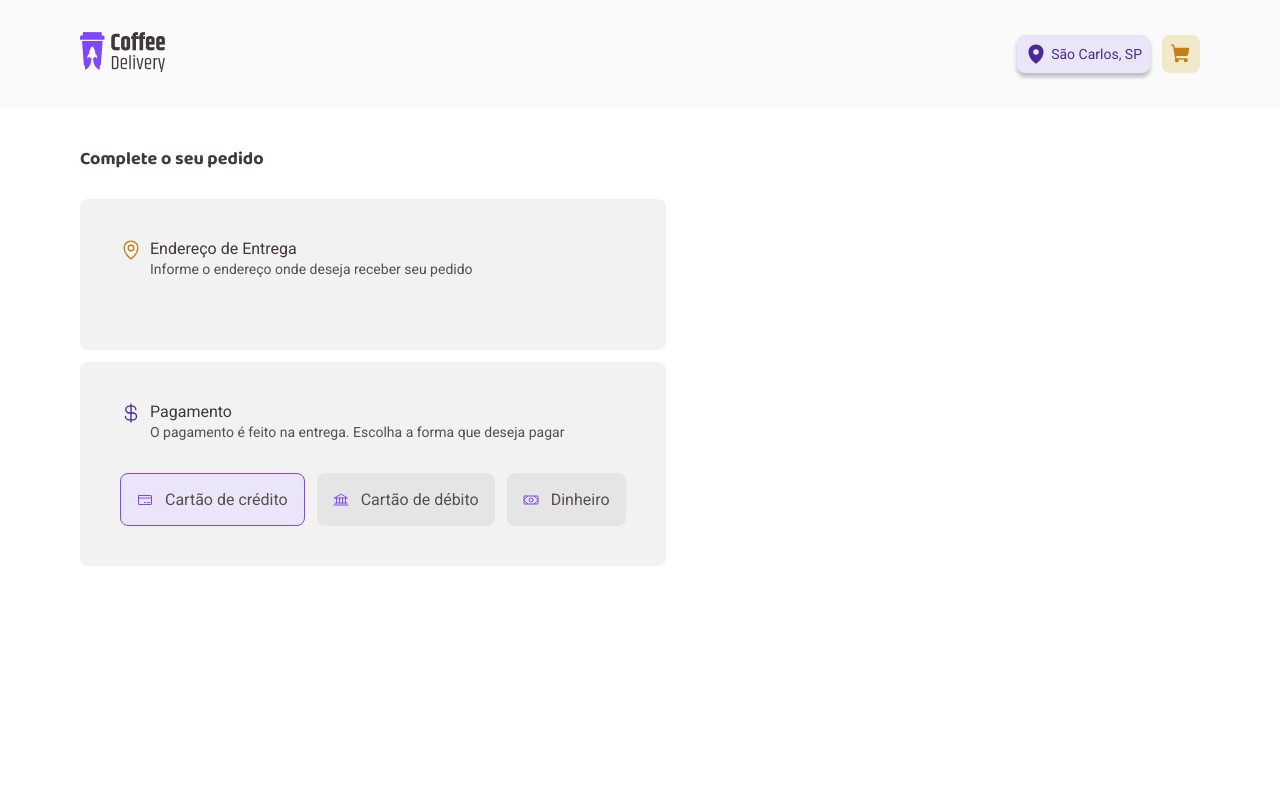
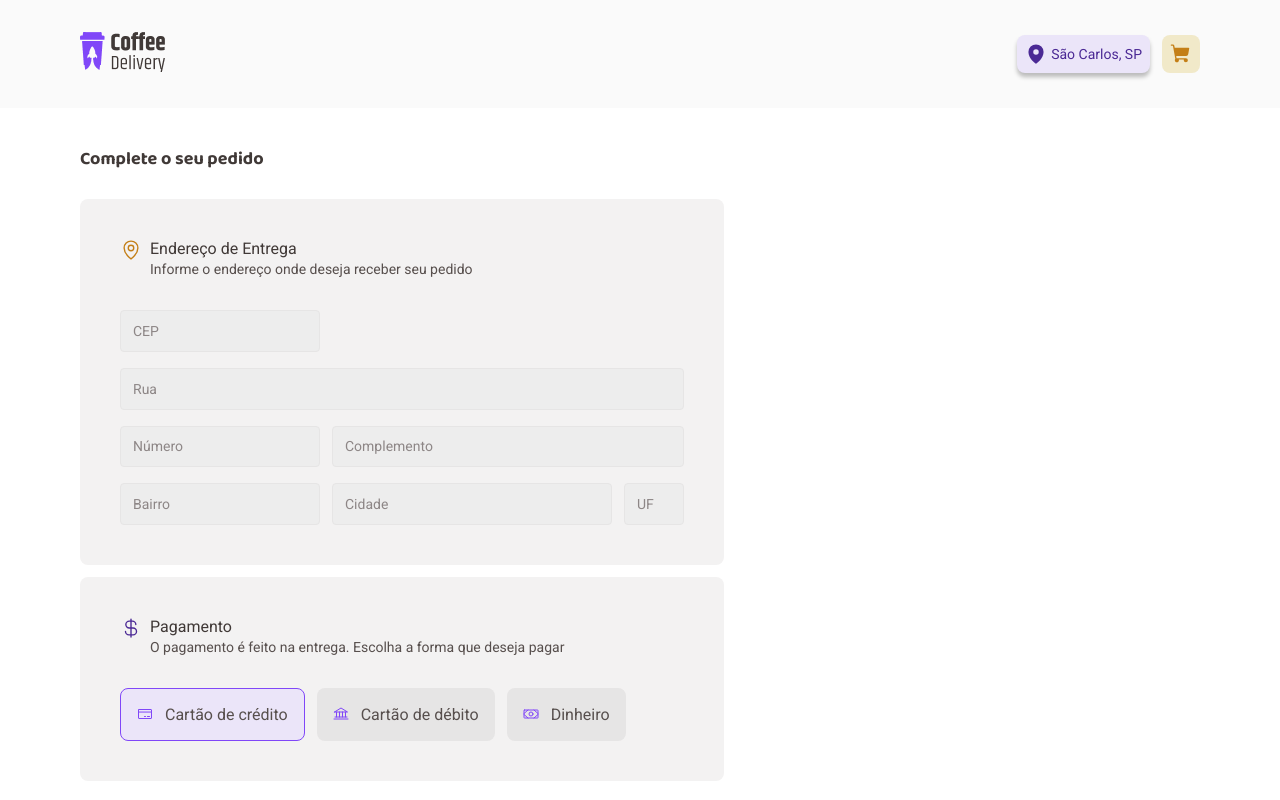
Before and after one commit to kevinrf100/challenge-ignite-reactjs-coffee-delivery, a React (Vite) app: page /checkout in a window 1280 px wide. Built offline with nearby package versions, Linux system fonts and the light colour scheme.

Commit message:
creating addressForm

```diff
--- a/src/components/InputCount/index.tsx
+++ b/src/components/InputCount/index.tsx
@@ -1,5 +1,5 @@
 import { Minus, Plus } from "phosphor-react";
-import { Button } from "../Button";
+import { Button } from "../button";
 import { useState } from "react";
 import { CounterContainer, CounterInput } from "./styles";
 
--- /dev/null
+++ b/src/components/input/index.tsx
@@ -0,0 +1,8 @@
+import { InputHTMLAttributes } from "react";
+import { InputStyleContainer } from "./style";
+
+type InputProp = InputHTMLAttributes<HTMLInputElement>;
+
+export default function Input({ ...props }: InputProp) {
+  return <InputStyleContainer {...props} />;
+}
--- /dev/null
+++ b/src/components/input/style.tsx
@@ -0,0 +1,23 @@
+import styled from "styled-components";
+
+export const InputStyleContainer = styled.input`
+  height: 2.6rem;
+  border-radius: 4px;
+
+  border: 1px solid ${(props) => props.theme["white-900"]};
+
+  background: ${(props) => props.theme["white-700"]};
+  color: ${(props) => props.theme["black-500"]};
+
+  padding: 0.75rem;
+
+  font-family: "Roboto", sans-serif;
+  font-size: 0.875rem;
+  font-style: normal;
+  font-weight: 400;
+  line-height: 130%;
+
+  &::placeholder {
+    color: ${(props) => props.theme["black-300"]};
+  }
+`;
--- a/src/layout/DefaultLayout/index.tsx
+++ b/src/layout/DefaultLayout/index.tsx
@@ -1,5 +1,5 @@
 import { Outlet } from "react-router-dom";
-import { Header } from "../../components/Header";
+import { Header } from "../../components/header";
 import { LayoutContainer } from "./styles";
 
 export function DefaultLayout() {
--- a/src/pages/checkout/components/additionalInformationsForm/AddressForm/index.tsx
+++ b/src/pages/checkout/components/additionalInformationsForm/AddressForm/index.tsx
@@ -1,7 +1,8 @@
 import { useTheme } from "styled-components";
 import HeaderForm from "../HeaderForm";
-import { AddressFormContainer } from "./styles";
+import { AddressFormContainer, AddressInputContainer } from "./styles";
 import { MapPin } from "phosphor-react";
+import Input from "../../../../../components/input";
 
 export default function AddressForm() {
   const theme = useTheme();
@@ -13,6 +14,16 @@ export default function AddressForm() {
         title="Endereço de Entrega"
         description="Informe o endereço onde deseja receber seu pedido"
       />
+
+      <AddressInputContainer>
+        <Input className="cep" type="number" placeholder="CEP" />
+        <Input className="street" type="text" placeholder="Rua" />
+        <Input className="number" type="number" placeholder="Número" />
+        <Input className="complement" type="text" placeholder="Complemento" />
+        <Input className="district" type="text" placeholder="Bairro" />
+        <Input className="city" type="text" placeholder="Cidade" />
+        <Input className="uf" type="text" placeholder="UF" />
+      </AddressInputContainer>
     </AddressFormContainer>
   );
 }
--- a/src/pages/checkout/components/additionalInformationsForm/AddressForm/styles.ts
+++ b/src/pages/checkout/components/additionalInformationsForm/AddressForm/styles.ts
@@ -2,3 +2,43 @@ import styled from "styled-components";
 import { BasicFormContainer } from "../styles";
 
 export const AddressFormContainer = styled(BasicFormContainer)``;
+
+export const AddressInputContainer = styled.div`
+  width: 100%;
+
+  display: grid;
+  grid-template-columns: 12.5rem 17.5rem 3.75rem;
+  grid-template-areas:
+    "cep cep cep"
+    "street street street"
+    "number complement complement"
+    "district city uf";
+
+  column-gap: 0.75rem;
+  row-gap: 1rem;
+
+  .cep {
+    grid-area: cep;
+    max-width: 12.5rem;
+  }
+
+  .street {
+    grid-area: street;
+  }
+
+  .complement {
+    grid-area: complement;
+  }
+
+  .district {
+    grid-area: district;
+  }
+
+  .city {
+    grid-area: city;
+  }
+
+  .uf {
+    grid-area: uf;
+  }
+`;
--- a/src/pages/home/components/CoffeeShop/components/CoffeeCard/index.tsx
+++ b/src/pages/home/components/CoffeeShop/components/CoffeeCard/index.tsx
@@ -1,6 +1,6 @@
 import { ShoppingCart } from "phosphor-react";
 import expresso from "../../../../../../assets/Expresso.png";
-import { Button } from "../../../../../../components/Button";
+import { Button } from "../../../../../../components/button";
 import {
   ActionContainer,
   BodyContainer,
```
